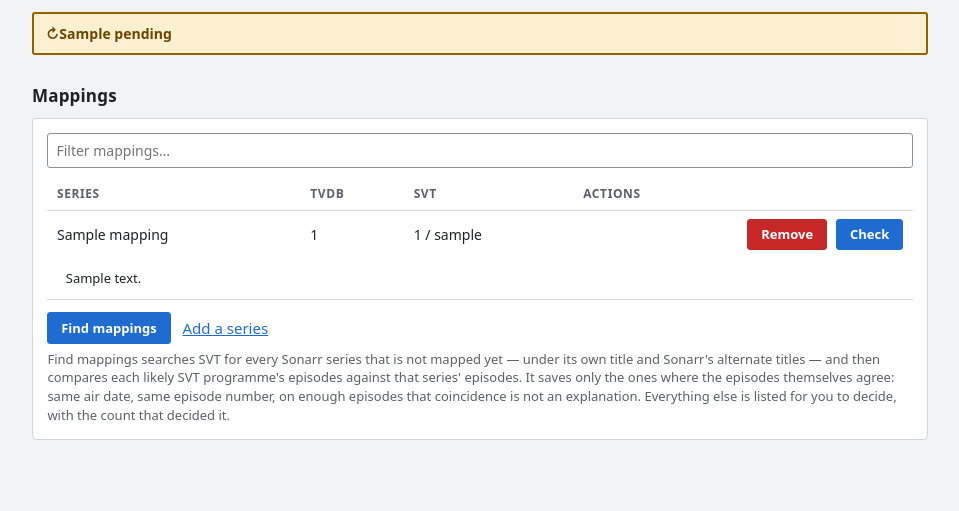
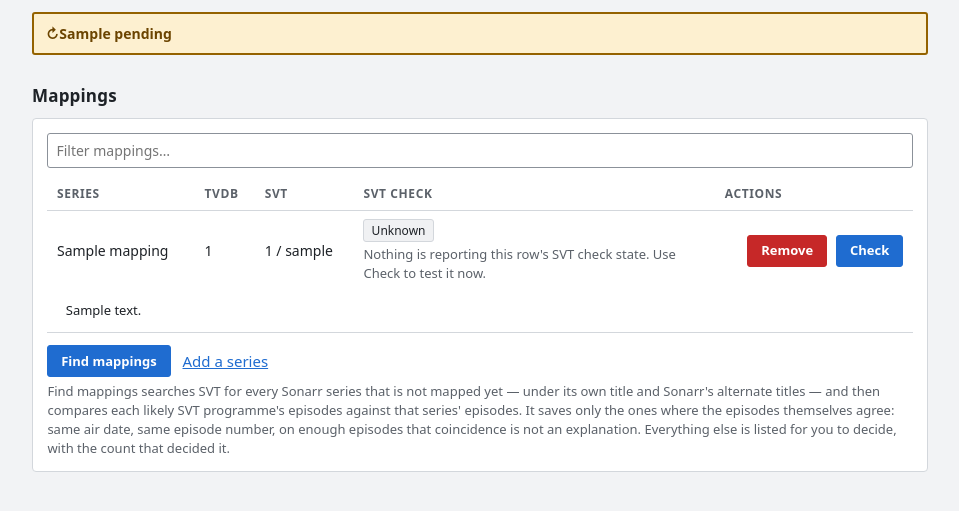
Before and after one commit to jonasthim/svtplay-arr, a FastAPI app: template src/svtplay_arr/templates/mappings.html in a window 1280 px wide. Shown: the part 178-689 px from the top of the page, without its empty margins (160-1119 px from the left). Run offline with FastAPI, Linux system fonts and the light colour scheme; the template is opened without the code that fills it: most values are stand-ins (such as "Sample title", 1, 10 or a date in 2020); parts of the project's set-up code (start-up, migrations or seed data) failed here and were passed over.

Commit message:
feat(config-ui): show each mapping's SVT check state in the table
The canary has recorded, per mapping, when it was last checked, when it
last succeeded, how many episodes it saw and the last error -- and
nothing rendered any of it. To find out that one row had stopped
resolving you had to suspect it first and press Check.

The Mappings table now carries that state in a column of its own, so a
dead row is visible on arrival and Check becomes a re-check rather than
the only way to know. Rendering it costs no SVT request: the canary
collected it on its own slow loop, and Check is still the only thing on
this page that calls SVT.

Its own column, not another badge beside the title, because Auto-matched
says something else entirely -- nobody confirmed this is the right show,
against this stopped resolving. Both can be true of one row, and they
call for different actions.

Unknown is never rendered as OK, in all three of the ways a row can have
no state: no provider wired in, a provider that raised, or a canary that
has not reached the row yet. That distinction is the whole reason the
canary keeps `ok` tri-state, and losing it one level up would undo it.

The Status view counts the failing rows and points at them; the reasons
stay beside the rows they are about, which is where they can be acted on.

```diff
--- a/src/svtplay_arr/app.py
+++ b/src/svtplay_arr/app.py
@@ -395,6 +395,13 @@ def create_app(settings: Settings) -> FastAPI:
             # cannot be read must not arrive at the page as a store with
             # nothing in it.
             activity_provider=compute_activity,
+            # The canary's own per-mapping record, so the Mappings view
+            # can show a dead row on arrival instead of leaving it to be
+            # discovered with the Check button. `canary.per_mapping` reads
+            # the same in-memory state /health's `svt` block is computed
+            # from -- there is one canary, and nothing re-derives its
+            # findings.
+            mapping_state_provider=canary.per_mapping,
         )
     )
 
--- a/src/svtplay_arr/templates/base.html
+++ b/src/svtplay_arr/templates/base.html
@@ -336,6 +336,21 @@
        cell is empty and collapses to just the rule. */
     table.mappings tr.mapping-row > td { border-bottom: 0; }
     table.mappings tr.mapping-check-row > td { padding: 0 .6rem; }
+    /* ---- Per-mapping SVT check state --------------------------------
+       What the canary last learned about one row, in a column of its own
+       rather than as another badge beside the title: `Auto-matched` says
+       nobody confirmed the row is the right show, this says the row
+       stopped resolving, and a single decorated title would blur two
+       findings that call for different actions.
+
+       The state word is a `.status-chip`, the same element the status
+       strip uses, so a failing row takes its red from tokens already
+       contrast-checked rather than from a second one. Geometry only is
+       overridden here, never colour -- the strip does the same. */
+    td.mapping-state { max-width: 20rem; }
+    td.mapping-state .help { margin: .2rem 0 0; }
+    table.mappings td.mapping-state .status-chip {
+      padding: .1rem .45rem; margin: 0; font-size: .75rem; }
     /* Beside a series title rather than at the head of a label, so it
        needs no right margin and should not push the title's baseline
        around. */
@@ -431,6 +446,9 @@
         content: attr(data-label); display: block;
         font-size: .6875rem; letter-spacing: .04em; text-transform: uppercase;
         color: var(--muted-fg); }
+      /* The state cell is a full-width block here, so the desktop
+         column cap would only make it needlessly narrow. */
+      table.mappings td.mapping-state { max-width: none; }
       table.mappings td.mapping-actions {
         padding-top: .5rem; white-space: normal; text-align: left; }
       table.mappings td.mapping-actions form {
--- a/src/svtplay_arr/templates/mappings.html
+++ b/src/svtplay_arr/templates/mappings.html
@@ -24,7 +24,7 @@
    table itself never called it. #}
 <table class="mappings">
   <thead>
-    <tr><th>Series</th><th>TVDB</th><th>SVT</th><th>Actions</th></tr>
+    <tr><th>Series</th><th>TVDB</th><th>SVT</th><th>SVT check</th><th>Actions</th></tr>
   </thead>
   <tbody>
   {% for m in mappings %}
@@ -35,6 +35,14 @@
      together. Without it on the second row, filtering a mapping away
      would leave its result stranded under someone else's. #}
   {% set filter_text = (m.series_title ~ ' ' ~ m.tvdb_id ~ ' ' ~ m.svt_series_id ~ ' ' ~ m.svt_slug) | lower %}
+  {# What the SVT canary last learned about this row. `none` here is not a
+     row that is fine: it is a row nothing is known about -- no state
+     provider wired in, a provider that failed, or a canary that has not
+     reported this mapping. All three render as Unknown, never as OK.
+     The canary collected this on its own slow loop; rendering it costs no
+     SVT request, and the Check button below is still the only thing on
+     this page that calls SVT. #}
+  {% set state = (mapping_states or {}).get(m.tvdb_id) %}
   <tr class="mapping-row" data-filter-text="{{ filter_text }}">
     {# Provenance sits beside the title rather than in a column of its
        own: the table's real content is series titles, and a fifth column
@@ -53,6 +61,42 @@
     <td data-label="Series">{{ m.series_title }}{% if m.source == 'auto' %} <span class="auto-badge">Auto-matched</span>{% endif %}</td>
     <td data-label="TVDB">{{ m.tvdb_id }}</td>
     <td data-label="SVT">{{ m.svt_series_id }} / {{ m.svt_slug }}</td>
+    {# Deliberately its own column rather than another badge beside the
+       title. `Auto-matched` says *nobody confirmed this is the right
+       show*; this says *this stopped resolving on SVT*. They are
+       independent -- a row can be both -- and a single decorated title
+       would blur two findings that call for different actions.
+
+       A word, not a colour. Same rule as the danger badge and the
+       Auto-matched badge: the marker reached production once as a bare
+       glyph nobody could read, and the fix belongs everywhere rather than
+       only where it was noticed. #}
+    <td data-label="SVT check" class="mapping-state">
+      {%- if state is none %}
+      <span class="status-chip">Unknown</span>
+      <span class="help">{% if mapping_states_unavailable %}The background
+        SVT check's state could not be read. Use Check to test this row
+        now.{% else %}Nothing is reporting this row's SVT check state. Use
+        Check to test it now.{% endif %}</span>
+      {%- elif state.ok is none %}
+      <span class="status-chip">Not checked</span>
+      <span class="help">The background check has not reached this row
+        since svtplay-arr started. That is not a finding about it.</span>
+      {%- elif state.ok %}
+      <span class="status-chip notice">Resolves</span>
+      <span class="help">{{ state.episode_count if state.episode_count is not none else '?' }}
+        episode{{ '' if state.episode_count == 1 else 's' }} on SVT
+        {%- if state.last_checked %}, checked {{ state.last_checked }}{% endif %}.
+        This says the slug resolves, not that it is the right show.</span>
+      {%- else %}
+      <span class="status-chip error">Failing</span>
+      <span class="help">{% if state.last_error %}{{ state.last_error }}{% else %}The
+        background check recorded no reason. Use Check to see the current
+        result.{% endif %}
+        {%- if state.last_success %} It last resolved {{ state.last_success }}.
+        {%- else %} It has not resolved since svtplay-arr started.{% endif %}</span>
+      {%- endif %}
+    </td>
     <td class="mapping-actions">
       <form method="post" action="/config/mappings/{{ m.tvdb_id }}/delete"
             class="delete-form">
@@ -79,7 +123,7 @@
      not a mapping which is correct -- and inside the actions cell it was
      a column two words wide on a phone, and a cramped one on a desktop. #}
   <tr class="mapping-check-row" data-filter-text="{{ filter_text }}">
-    <td colspan="4">
+    <td colspan="5">
       <p class="check-result{{ ' ' ~ row_check.css_class if row_check else '' }}"
          data-tvdb-id="{{ m.tvdb_id }}"{% if not row_check %} hidden{% endif %}
          >{% if row_check %}{{ row_check.message }}{% endif %}</p>
@@ -102,18 +146,18 @@
      no status dict to ask (no provider, or one that raised) neither claim
      is made. #}
   {% if mappings_ever_loaded is none %}
-  <tr><td colspan="4" class="warn">mappings.yaml could not be read (see the
+  <tr><td colspan="5" class="warn">mappings.yaml could not be read (see the
     error above), so this table is unavailable. It is not a list of zero
     mappings, and what the service is currently offering to Sonarr cannot
     be determined from this page. Fix the file, then reload.</td></tr>
   {% elif mappings_ever_loaded %}
-  <tr><td colspan="4" class="warn">mappings.yaml could not be read (see the
+  <tr><td colspan="5" class="warn">mappings.yaml could not be read (see the
     error above), so this table is unavailable. It is not a list of zero
     mappings and says nothing about what is currently offered to Sonarr:
     the service keeps serving the last table it loaded successfully. Fix
     the file, then reload this page.</td></tr>
   {% else %}
-  <tr><td colspan="4" class="error">mappings.yaml could not be read (see the
+  <tr><td colspan="5" class="error">mappings.yaml could not be read (see the
     error above) and has never been read successfully, so there is no
     last-known-good table behind it.
     The service is offering nothing to Sonarr right now, and Sonarr will
@@ -122,7 +166,7 @@
     same state.</td></tr>
   {% endif %}
   {% else %}
-  <tr><td colspan="4">No mappings yet. Nothing will be offered to Sonarr.</td></tr>
+  <tr><td colspan="5">No mappings yet. Nothing will be offered to Sonarr.</td></tr>
   {% endif %}
   {% endfor %}
   </tbody>
```
Also changed, not shown: docs/how-it-works.md (+11 -0 lines), src/svtplay_arr/api/config_ui.py (+40 -0 lines), src/svtplay_arr/templates/status.html (+14 -0 lines), tests/test_app.py (+56 -0 lines), tests/test_config_ui_mapping_state.py (added, +306 -0 lines).
